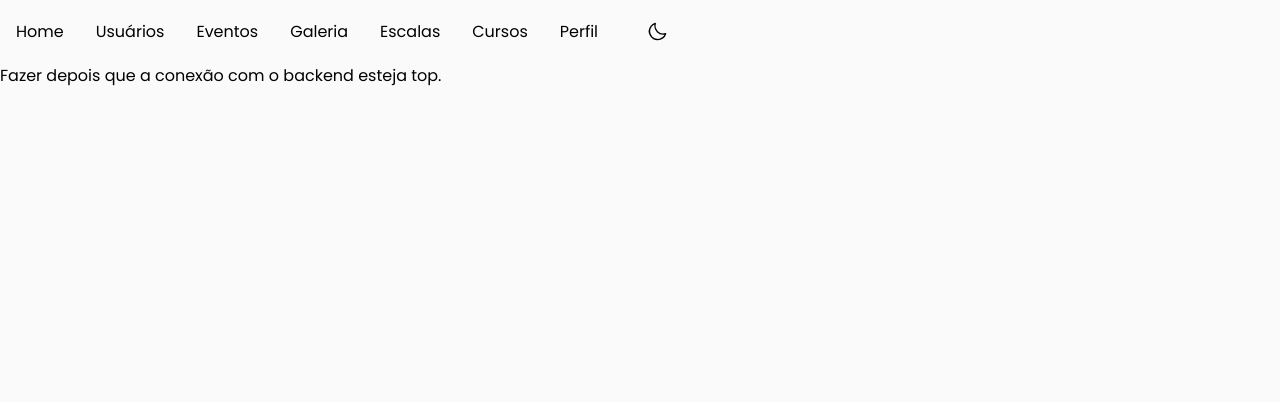
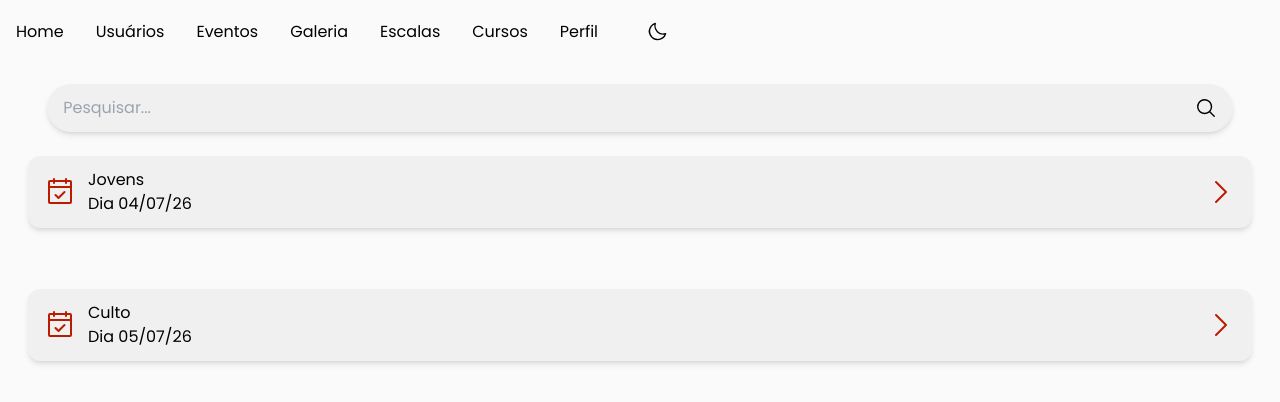
Before and after one commit to GiuCaroline/ComunidadeCasaraoWeb, a React (Vite) app in the folder casaraoWeb/: page /galeria in a window 1280 px wide. Shown: the top 402 px of the page. Built offline with nearby package versions, Linux system fonts and the light colour scheme.

Commit message:
Add: Faz galeria e tela auxiliar

```diff
--- a/casaraoWeb/src/App.jsx
+++ b/casaraoWeb/src/App.jsx
@@ -7,6 +7,7 @@ import Usuarios from "./screens/Usuarios";
 import EditUsers from "./screens/EditUsers";
 import Eventos from "./screens/Eventos";
 import Galeria from "./screens/Galeria";
+import EventGalery from "./screens/EventGalery";
 import Escalas from "./screens/Escalas";
 import Cursos from "./screens/Cursos";
 
@@ -28,6 +29,7 @@ export default function App() {
           <Route path="/editar" element={<EditUsers />} />
           <Route path="/eventos" element={<Eventos />} />
           <Route path="/galeria" element={<Galeria />} />
+          <Route path="/eventgalery" element={<EventGalery />} />
           <Route path="/escalas" element={<Escalas />} />
           <Route path="/cursos" element={<Cursos />} />
         </Routes>
--- a/casaraoWeb/src/components/dropdownContent.jsx
+++ b/casaraoWeb/src/components/dropdownContent.jsx
@@ -1,7 +1,5 @@
 import { useState } from "react";
 import { CaretUp, CaretDown, WhatsappLogo, EnvelopeSimple } from "@phosphor-icons/react";
-
-
 
 export function DropdownContent({titulo, dias, horario, descricao, celular, email}) {
   const [isOpen, setIsOpen] = useState(false);
--- a/casaraoWeb/src/components/nav.jsx
+++ b/casaraoWeb/src/components/nav.jsx
@@ -76,13 +76,13 @@ export function Nav() {
 
           {/* ===== DESKTOP MENU ===== */}
           <div className="hidden md:flex gap-8 items-center">
-            <Link to="/menu">Home</Link>
-            <Link to="/usuarios">Usuários</Link>
-            <Link to="/eventos">Eventos</Link>
-            <Link to="/galeria">Galeria</Link>
-            <Link to="/escalas">Escalas</Link>
-            <Link to="/cursos">Cursos</Link>
-            <Link to="/perfil">Perfil</Link>
+            <Link to="/menu" className="text-preto dark:text-branco">Home</Link>
+            <Link to="/usuarios" className="text-preto dark:text-branco">Usuários</Link>
+            <Link to="/eventos" className="text-preto dark:text-branco">Eventos</Link>
+            <Link to="/galeria" className="text-preto dark:text-branco">Galeria</Link>
+            <Link to="/escalas" className="text-preto dark:text-branco">Escalas</Link>
+            <Link to="/cursos" className="text-preto dark:text-branco">Cursos</Link>
+            <Link to="/perfil" className="text-preto dark:text-branco">Perfil</Link>
 
             <button
               onClick={() => setDarkMode(!darkMode)}
--- /dev/null
+++ b/casaraoWeb/src/screens/EventGalery.jsx
@@ -0,0 +1,121 @@
+import { useState } from "react";
+import { CaretUp, CaretDown, X } from "@phosphor-icons/react";
+import logoPreta from "/images/logoPreto.png";
+import image from "/images/image.png";
+import jake from "/images/jake.webp";
+
+export default function EventGalery() {
+  const [isPhotosOpen, setIsPhotosOpen] = useState(false);
+  const [isVideosOpen, setIsVideosOpen] = useState(false);
+  const [selectedImage, setSelectedImage] = useState(null);
+
+  return (
+    <>
+      <div className="pt-5 px-4 flex flex-col items-center gap-6 pb-24">
+
+        <div className="w-full bg-input dark:bg-input-dark rounded-xl shadow-md transition-colors overflow-hidden">
+          <button
+            onClick={() => setIsPhotosOpen(!isPhotosOpen)}
+            className="w-full flex justify-between items-center px-5 py-4 text-left"
+          >
+            <span className="text-[16px] font-medium text-vermelho dark:text-vermelho-dark">
+              Fotos
+            </span>
+            {isPhotosOpen ? (
+              <CaretUp size={24} className="text-vermelho dark:text-vermelho-dark" />
+            ) : (
+              <CaretDown size={24} className="text-vermelho dark:text-vermelho-dark" />
+            )}
+          </button>
+
+          <div
+            className={`grid transition-all duration-300 ease-in-out ${
+              isPhotosOpen ? "grid-rows-[1fr] opacity-100" : "grid-rows-[0fr] opacity-0"
+            }`}
+          >
+            <div className="overflow-hidden min-h-0">
+              <div className="px-5 pb-4 pt-2 grid grid-cols-2 gap-4">
+                <img
+                  src={logoPreta}
+                  alt="Logo"
+                  onClick={() => setSelectedImage(logoPreta)}
+                  className="block dark:hidden w-full h-20 object-contain bg-gray-100 rounded-xl cursor-pointer"
+                />
+
+                <img
+                  src={image}
+                  alt="Foto 2"
+                  onClick={() => setSelectedImage(image)}
+                  className="w-full h-20 object-cover rounded-xl cursor-pointer"
+                />
+
+                <img
+                  src={jake}
+                  alt="Foto 3"
+                  onClick={() => setSelectedImage(jake)}
+                  className="w-full h-20 object-cover rounded-xl cursor-pointer"
+                />
+              </div>
+            </div>
+          </div>
+        </div>
+
+        <div className="w-full bg-input dark:bg-input-dark rounded-xl shadow-md transition-colors overflow-hidden">
+          <button
+            onClick={() => setIsVideosOpen(!isVideosOpen)}
+            className="w-full flex justify-between items-center px-5 py-4 text-left"
+          >
+            <span className="text-[16px] font-medium text-vermelho dark:text-vermelho-dark">
+              Vídeos
+            </span>
+            {isVideosOpen ? (
+              <CaretUp size={24} className="text-vermelho dark:text-vermelho-dark" />
+            ) : (
+              <CaretDown size={24} className="text-vermelho dark:text-vermelho-dark" />
+            )}
+          </button>
+
+          <div
+            className={`grid transition-all duration-300 ease-in-out ${
+              isVideosOpen ? "grid-rows-[1fr] opacity-100" : "grid-rows-[0fr] opacity-0"
+            }`}
+          >
+            <div className="overflow-hidden min-h-0">
+              <div className="px-5 pb-4 pt-2 flex flex-col gap-4">
+                <div className="w-full h-40 bg-gray-200 dark:bg-gray-700 rounded-xl flex items-center justify-center">
+                  <span className="text-gray-500 dark:text-gray-400">Vídeo 1</span>
+                </div>
+
+                <div className="w-full h-40 bg-gray-200 dark:bg-gray-700 rounded-xl flex items-center justify-center">
+                  <span className="text-gray-500 dark:text-gray-400">Vídeo 2</span>
+                </div>
+              </div>
+            </div>
+          </div>
+        </div>
+
+      </div>
+
+      {selectedImage && (
+        <div
+          className="fixed inset-0 z-50 flex items-center justify-center bg-black/80 p-4"
+          onClick={() => setSelectedImage(null)}
+        >
+          <button
+            className="absolute top-6 right-6 text-branco"
+            onClick={() => setSelectedImage(null)}
+          >
+            <X size={32} />
+          </button>
+
+          <img
+            src={selectedImage}
+            alt="Imagem ampliada"
+            className="max-w-full max-h-full object-contain rounded-lg"
+            onClick={(e) => e.stopPropagation()}
+          />
+        </div>
+      )}
+    </>
+  );
+}
--- a/casaraoWeb/src/screens/Galeria.jsx
+++ b/casaraoWeb/src/screens/Galeria.jsx
@@ -1,7 +1,70 @@
+import { MagnifyingGlass, CalendarCheckIcon, CaretRightIcon } from "@phosphor-icons/react";
+import { useEffect, useState } from "react";
+import { useNavigate } from "react-router-dom";
+
 export default function Galeria(){
+    const navigate = useNavigate();
+    const [eventos, setEventos] = useState([]);
+
+    useEffect(() => {
+        const fakeEventos = [
+            {id: 1, titulo: 'Jovens', date: '2026-07-04'},
+            {id: 2, titulo: 'Culto', date: '2026-07-05'},
+        ]
+
+        setEventos(fakeEventos);
+    }, []);
+
+    function handleOpen(evento) {
+        navigate("/eventgalery", { state: { evento } });
+    }
+
     return(
-        <div>
-            Fazer depois que a conexão com o backend esteja top.
+        <div className="pt-5 px-4 flex flex-col items-center gap-6 pb-24">
+            <div className="relative w-[95%]">
+                <input
+                    type="text"
+                    placeholder="Pesquisar..."
+                    onChange={(e) => console.log('Pesquisa: ', e.target.value)}
+                    className="w-full text-preto dark:text-branco py-3 px-4 pr-12 rounded-full bg-input dark:bg-input-dark shadow-md outline-none"
+                />
+
+                <MagnifyingGlass
+                    size={22}
+                    className="absolute right-4 top-1/2 -translate-y-1/2 text-preto dark:text-branco"
+                />
+            </div>
+
+            <div className="w-full px-3">
+                {eventos.map((evento) => (
+                    <button
+                        className="bg-input dark:bg-input-dark px-4 py-3 shadow-md rounded-xl w-full flex flex-row items-center justify-between mb-[5%]"
+                        key={evento.id}
+                        onClick={() => handleOpen(evento)}
+                    >
+                        <div className="flex flex-row items-center gap-3">
+                            <CalendarCheckIcon className="text-vermelho dark:text-vermelho-dark" size={32} />
+                            <div className="flex flex-col items-start">
+                                <span className="font-regular text-preto dark:text-branco">{evento.titulo}</span>
+                                <span className="font-light text-preto dark:text-branco">Dia {formatDate(evento.date)}</span>
+                            </div>
+                        </div>
+                        <CaretRightIcon className="text-vermelho dark:text-vermelho-dark" size={32} />
+                    </button>
+                ))}
+            </div>
         </div>
     )
 }
+
+function formatDate(dateString) {
+  if (!dateString) return "";
+
+  const date = new Date(dateString + "T00:00:00");
+
+  return date.toLocaleDateString("pt-BR", {
+    day: "2-digit",
+    month: "2-digit",
+    year: "2-digit",
+  });
+}
```
Also changed, not shown: casaraoWeb/public/images/image.png (added), casaraoWeb/public/images/jake.webp (added).
